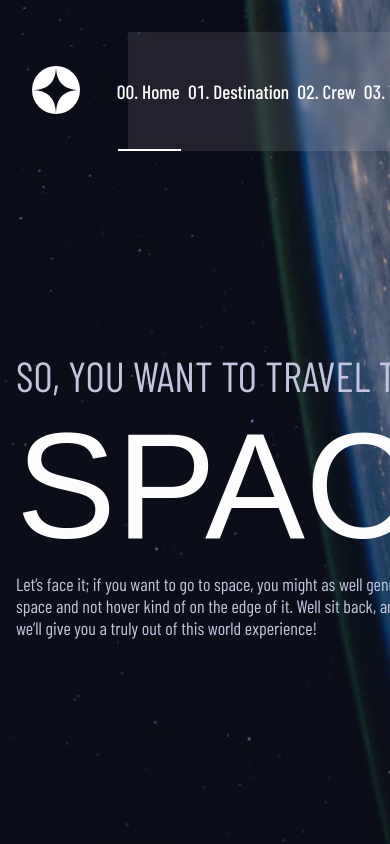
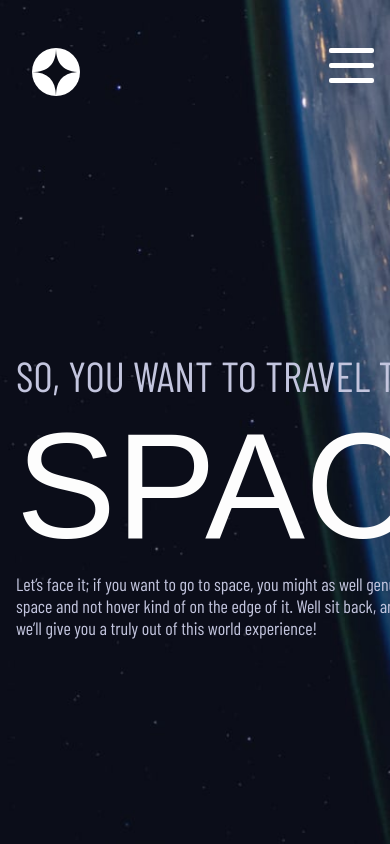
Before and after one commit to eduardoqsilva/Space-tourism, a React (Vite) app: page / in a window 390 px wide. Shown: the top 844 px of the page. Built offline with nearby package versions, Linux system fonts and the light colour scheme; a web font is replaced by a local one.

Commit message:
nav mobile update

```diff
--- a/src/components/header/Header.styled.ts
+++ b/src/components/header/Header.styled.ts
@@ -16,6 +16,7 @@ export const HeaderStyled = styled.header<headerType>`
   & main.pageContent {
     position: absolute;
     bottom: 0;
+    z-index: 2;
 
     width: 100vw;
     min-height: calc(100vh - 9rem);
--- a/src/components/nav/NavBar.styled.ts
+++ b/src/components/nav/NavBar.styled.ts
@@ -1,6 +1,10 @@
 import styled from "styled-components";
 
-export const NavBarStyled = styled.nav`
+interface navtype {
+   menu?: boolean
+}
+
+export const NavBarStyled = styled.nav<navtype>`
 
   font-family: 'Barlow Condensed', sans-serif;
   font-weight: 500;
@@ -8,12 +12,14 @@ export const NavBarStyled = styled.nav`
 
   display: flex;
   align-items: center;
-  padding: 2rem 0 0 2rem;
+  padding: 0 0 0 2rem;
 
   position: fixed;
   top: 0;
 
   width: 100vw;
+
+  z-index: 10;
 
   & div.line {
     background-color: #fff;
@@ -25,6 +31,7 @@ export const NavBarStyled = styled.nav`
   }
   & a.logo{
     margin-right: 4rem;
+    margin-top: 3rem;
   }
   & a {
     text-decoration: none;
@@ -67,5 +74,91 @@ export const NavBarStyled = styled.nav`
   & ol.menu a {
     padding: 1rem 0;
   }
+  & div.menuIcon{
+    width: 45px;
+    height: 35px;
 
+    position: fixed;
+    right: 1rem;
+    top: 3rem;
+    z-index: 20;
+    display: none;
+  }
+
+  & div.menuIcon label {
+    display: block;
+
+    width: 45px;
+    height: 5px;
+
+    background-color: #fff;
+    border-radius: 2px;
+    position: absolute;
+
+    transition: 0.1s ease-in;
+
+    &:nth-child(2){
+      top: 0px;
+    }
+    &:nth-child(3){
+      top: 15px;
+    }
+    &:nth-child(4){
+      bottom: 0px;
+    }
+  }
+  & #menu {
+    opacity: 0;
+  }
+
+  & #menu:checked ~ label:nth-of-type(1) {
+    transition: 0.1s ease-in;
+    transform: rotate(45deg);
+    top: 15px;
+  }
+  & #menu:checked ~ label:nth-of-type(2) {
+    transition: 0.1s ease-in;
+    opacity: 0;
+  }
+  & #menu:checked ~ label:nth-of-type(3) {
+    transition: 0.1s ease-in;
+    transform: rotate(-45deg);
+    bottom: 15px;
+  }
+
+
+
+  @media (max-width: 900px) {
+    & ol.menu{
+      ${(props) => props.menu
+      ?
+        `display: flex;
+        flex-direction: column;
+
+        gap: 2rem;
+        padding-top: 4rem;
+        list-style: none;`
+
+        : `display: none;`
+      }
+
+    }
+    & div.menuIcon {
+      display: block;
+    }
+    & ol.menu a.active::after {
+      bottom: -2px;
+      left: 0;
+      width: 100%;
+    }
+    & ol.menu a{
+      display: block;
+    }
+    &{
+      align-items: flex-start;
+    }
+    & .line {
+        display: none;
+    }
+  }
 `
--- a/src/components/nav/NavBar.tsx
+++ b/src/components/nav/NavBar.tsx
@@ -1,15 +1,28 @@
 import { NavBarStyled } from "./NavBar.styled";
 import { NavLink, Link } from 'react-router-dom'
 import logo from '../../assets/logo.svg'
+import { useState } from "react";
 
 export function NavBar () {
+  const [menu, SetMenu] = useState(false)
+
+  function handleMenutoogle(){
+    SetMenu((state) => !state)
+  }
   return(
-    <NavBarStyled>
+    <NavBarStyled  menu={menu}>
       <Link to='/' className="logo">
         <img src={logo} />
       </Link>
       <div className="line"></div>
-      <ol className="menu" start={0}>
+      <div className="menuIcon">
+        <input type="checkbox" name="menu" id="menu" onChange={handleMenutoogle} />
+        <label htmlFor="menu"></label>
+        <label htmlFor="menu"></label>
+        <label htmlFor="menu"></label>
+      </div>
+
+      <ol className="menu" start={0} id="test">
         <li>
           <NavLink to='/'>Home</NavLink>
         </li>
```
